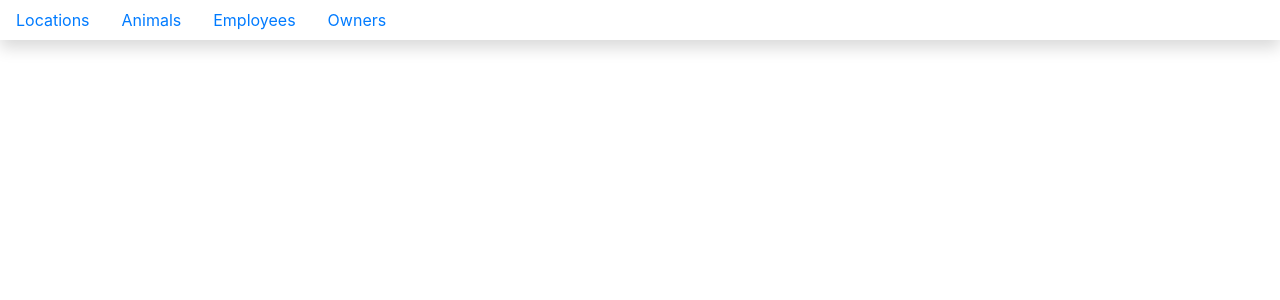
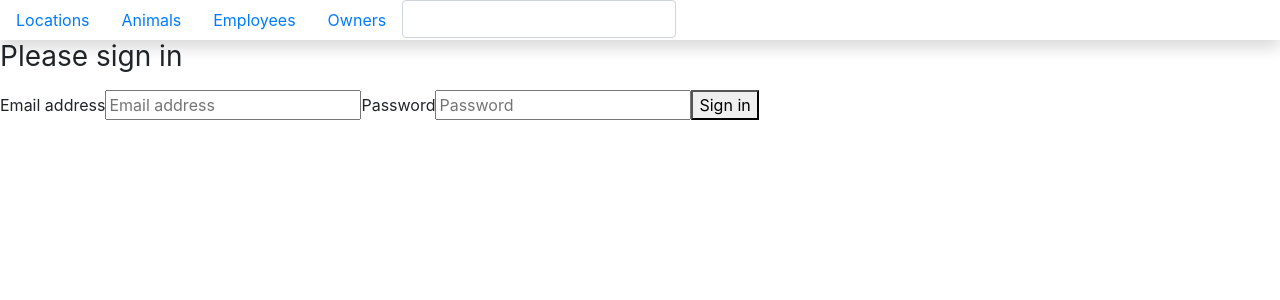
Before and after one commit to emmettSchneider/kennel-react-29, a React (Create React App) app: page /login in a window 1280 px wide. Shown: the top 300 px of the page. Built offline with nearby package versions, Linux system fonts and the light colour scheme; no server answers.

Commit message:
search implementation in progress, SearchManager not being found

```diff
--- a/src/components/ApplicationViews.js
+++ b/src/components/ApplicationViews.js
@@ -1,5 +1,5 @@
-import { Route } from 'react-router-dom'
-import React, { Component } from "react"
+import { Route, Redirect } from 'react-router-dom'
+import React, { Component } from 'react'
 import AnimalList from './animal/AnimalList'
 import LocationList from './location/LocationList'
 import EmployeeList from './employee/EmployeeList'
@@ -7,6 +7,8 @@ import OwnerList from './owner/OwnerList'
 import AnimalDetail from './animal/AnimalDetail'
 import AnimalForm from './animal/AnimalForm'
 import AnimalManager from '../modules/AnimalManager'
+import Login from './authentication/Login'
+import SearchResults from './search/SearchResults'
 
 
 export default class ApplicationViews extends Component {
@@ -16,6 +18,9 @@ export default class ApplicationViews extends Component {
     locations: [],
     owners: []
   };
+
+  // Check if credentials are in local storage
+  isAuthenticated = () => sessionStorage.getItem('credentials') !== null
 
   deleteAnimal = id => {
     return fetch(`http://localhost:5002/animals/${id}`, {
@@ -60,6 +65,7 @@ export default class ApplicationViews extends Component {
   render() {
     return (
       <React.Fragment>
+        <Route path="/login" component={Login} />
         <Route exact path="/" render={(props) => {
           return <LocationList locations={this.state.locations} />
         }} />
@@ -76,12 +82,21 @@ export default class ApplicationViews extends Component {
         <Route path="/animals/:animalId(\d+)" render={(props) => {
           return <AnimalDetail {...props} deleteAnimal={this.deleteAnimal} animals={this.state.animals} />
         }} />
-        <Route path="/employees" render={(props) => {
-          return <EmployeeList employees={this.state.employees} />
+        <Route exact path="/employees" render={props => {
+          if (this.isAuthenticated()) {
+            return <EmployeeList deleteEmployee={this.deleteEmployee}
+              employees={this.state.employees} />
+          } else {
+            return <Redirect to="/login" />
+          }
         }} />
         <Route path="/owners" render={(props) => {
           return <OwnerList owners={this.state.owners} />
         }} />
+        <Route path="/search" render={props => {
+          return (<SearchResults {...this.props} />);
+        }}
+        />
       </React.Fragment>
     )
   }
--- a/src/components/Kennel.js
+++ b/src/components/Kennel.js
@@ -1,20 +1,35 @@
 import React, { Component } from "react"
+import "./Kennel.css"
+import "bootstrap/dist/css/bootstrap.min.css"
 import NavBar from "./nav/NavBar"
 import ApplicationViews from "./ApplicationViews"
-
-import "./Kennel.css"
-import "bootstrap/dist/css/bootstrap.min.css"
-
+import SearchManager from "../modules/SearchManager"
 
 class Kennel extends Component {
-    render() {
-        return (
-            <React.Fragment>
-                <NavBar />
-                <ApplicationViews />
-            </React.Fragment>
-        )
-    }
+  state = {
+    animals: [],
+    employees: [],
+    locations: []
+  }
+
+  searchAllData = (searchQuery) => {
+    const newSearchResults = {}
+    return SearchManager.searchAnimals(searchQuery)
+      .then(response => newSearchResults.animals = response)
+      // .then(() => SearchManager.searchEmployees(searchQuery))
+      // .then(response => newSearchResults.employees = response)
+      // .then(() => SearchManager.searchLocations(searchQuery))
+      // .then(response => newSearchResults.locations = response)
+      .then(() => this.setState(newSearchResults))
+  }
+  render() {
+    return (
+      <React.Fragment>
+        <NavBar searchAllData={this.searchAllData} />
+        <ApplicationViews animals={this.state.animals} employees={this.state.employees} locations={this.state.locations} />
+      </React.Fragment>
+    );
+  }
 }
 
-export default Kennel
+export default Kennel;
--- /dev/null
+++ b/src/components/authentication/Login.js
@@ -0,0 +1,60 @@
+import React, { Component } from "react"
+
+
+export default class Login extends Component {
+
+  // Set initial state
+  state = {
+    email: "",
+    password: ""
+  }
+
+  // Update state whenever an input field is edited
+  handleFieldChange = (evt) => {
+    const stateToChange = {}
+    stateToChange[evt.target.id] = evt.target.value
+    this.setState(stateToChange)
+  }
+
+  // Simplistic handler for login submit
+  handleLogin = (e) => {
+    e.preventDefault()
+
+    /*
+        For now, just store the email and password that
+        the customer enters into local storage.
+    */
+    sessionStorage.setItem(
+      "credentials",
+      JSON.stringify({
+        email: this.state.email,
+        password: this.state.password
+      })
+    )
+  }
+
+  render() {
+    return (
+      <form onSubmit={this.handleLogin}>
+        <h1 className="h3 mb-3 font-weight-normal">Please sign in</h1>
+        <label htmlFor="inputEmail">
+          Email address
+                </label>
+        <input onChange={this.handleFieldChange} type="email"
+          id="email"
+          placeholder="Email address"
+          required="" autoFocus="" />
+        <label htmlFor="inputPassword">
+          Password
+                </label>
+        <input onChange={this.handleFieldChange} type="password"
+          id="password"
+          placeholder="Password"
+          required="" />
+        <button type="submit">
+          Sign in
+                </button>
+      </form>
+    )
+  }
+}
--- a/src/components/nav/NavBar.js
+++ b/src/components/nav/NavBar.js
@@ -1,6 +1,7 @@
 import React, { Component } from "react"
 import { Link } from "react-router-dom"
 import "bootstrap/dist/css/bootstrap.min.css"
+import SearchInput from "../search/SearchInput";
 
 
 class NavBar extends Component {
@@ -20,6 +21,9 @@ class NavBar extends Component {
                     <li className="nav-item">
                         <Link className="nav-link" to="/owners">Owners</Link>
                     </li>
+                    <li>
+                      <SearchInput {...this.props}/>
+                    </li>
                 </ul>
             </nav>
         )
--- /dev/null
+++ b/src/components/search/SearchInput.js
@@ -0,0 +1,43 @@
+import React, { Component } from "react"
+import { withRouter } from 'react-router-dom'
+// https://tylermcginnis.com/react-router-programatically-navigate/
+
+class SearchInput extends Component {
+  // Set initial state
+  state = {
+    searchQuery: ""
+  };
+
+  // Update state whenever an input field is edited
+  handleFieldChange = evt => {
+    const stateToChange = {}
+    stateToChange[evt.target.id] = evt.target.value
+    this.setState(stateToChange)
+  };
+
+  handleSearch = evt => {
+    evt.preventDefault()
+    this.props.searchAllData(this.state.searchQuery)
+      .then(() => this.props.history.push("/search"))
+  }
+
+
+
+  render() {
+    return (
+      <React.Fragment>
+        <form className="searchForm" onSubmit={this.handleSearch}>
+          {/* The ID of the input matches the key of the property that reflects the user input in state so that we can write a reusable method (handleFieldChange) to update state for all input fields */}
+          <input type="text"
+            required //what is "required" ??
+            className="form-control"
+            onChange={this.handleFieldChange}
+            id="searchQuery"
+          />
+        </form>
+      </React.Fragment>
+    )
+  }
+}
+
+export default withRouter (SearchInput)
--- /dev/null
+++ b/src/components/search/SearchResults.js
@@ -0,0 +1,27 @@
+import React, { Component } from "react";
+
+export default class SearchResults extends Component {
+  render() {
+    return (
+      <React.Fragment>
+        <section className="search--results">
+        {/* I would refactor by putting this code that's repeated three times into its own module and then looping to render the new module thrice. */}
+          <h3>{Object.keys(this.props)[0]}</h3>
+          {this.props.animals.map(result => (
+            <p>{result.name}</p>
+          ))}
+          <h3>{Object.keys(this.props)[1]}</h3>
+
+          {this.props.employees.map(result => (
+            <p>{result.name}</p>
+          ))}
+          <h3>{Object.keys(this.props)[2]}</h3>
+
+          {this.props.locations.map(result => (
+            <p>{result.name}</p>
+          ))}
+        </section>
+      </React.Fragment>
+    );
+  }
+}
--- /dev/null
+++ b/src/modules/SearchManager.js
@@ -0,0 +1,16 @@
+const remoteURL = "http://localhost:5002";
+
+export default {
+  searchAnimals(query) {
+    return fetch(`${remoteURL}/animals?q=${query}`).then(e => e.json());
+  },
+  searchEmployees(query) {
+    return fetch(`${remoteURL}/employees?q=${query}`).then(e => e.json());
+  },
+  searchLocations(query) {
+    return fetch(`${remoteURL}/locations?q=${query}`).then(e => e.json());
+  }
+  // searchAll(query) {
+  //   return Promise.all([this.searchAnimals(query), this.searchEmployees(query), this.searchLocations(query)])
+  // }
+};
```
